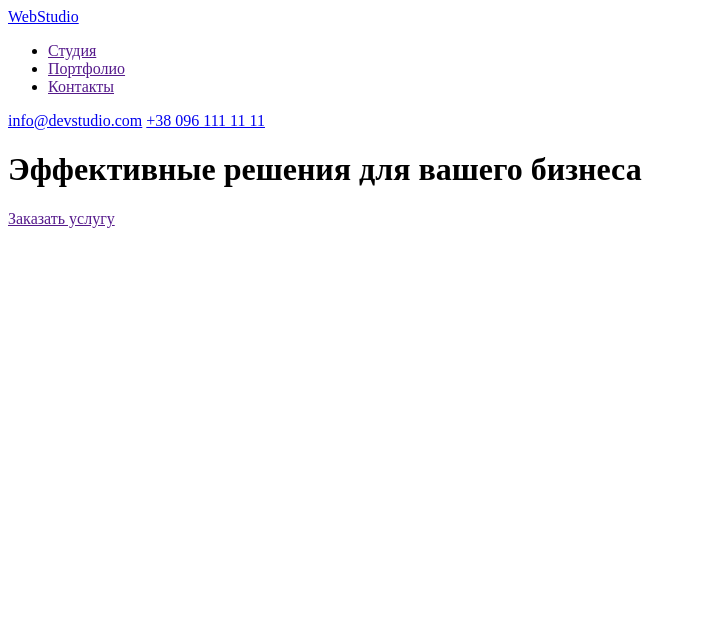
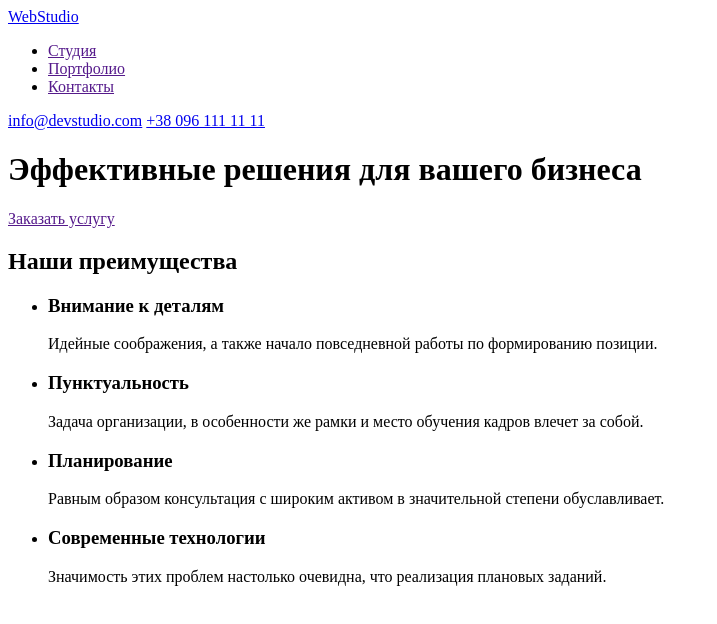
Before and after one commit to Linacolor/goit-markup-hw-01, a plain HTML site: page index.html in a window 1280 px wide. Shown: the whole page, without its empty margins (0-717 px from the left). Drawn offline with Linux system fonts and the light colour scheme.

Commit message:
Добавляет первую секцию контента

```diff
--- a/index.html
+++ b/index.html
@@ -24,7 +24,37 @@
         <a href="">Заказать услугу</a>
     </div>
     <main>
-
+        <!--секция наши преимущества-->
+        <section>
+            <!-- скрыть заголовок этой секции-->
+            <h2>Наши преимущества</h2>
+            <ul>
+                <li>
+                    <h3>Внимание к деталям</h3>
+                    <p>Идейные соображения,
+                     а также начало повседневной работы по формированию позиции.
+                    </p>
+                </li>
+                <li>
+                    <h3>Пунктуальность</h3>
+                    <p>Задача организации,
+                    в особенности же рамки и место обучения кадров влечет за собой.
+                    </p>
+                </li>
+                <li>
+                    <h3>Планирование</h3>
+                    <p>Равным образом консультация
+                    с широким активом в значительной степени обуславливает.
+                    </p>
+                </li>
+                <li>
+                    <h3>Современные технологии</h3>
+                    <p>Значимость этих
+                     проблем настолько очевидна, что реализация плановых заданий.
+                    </p>
+                </li>
+            </ul>
+        </section>
     </main>
     <footer>
 
```
